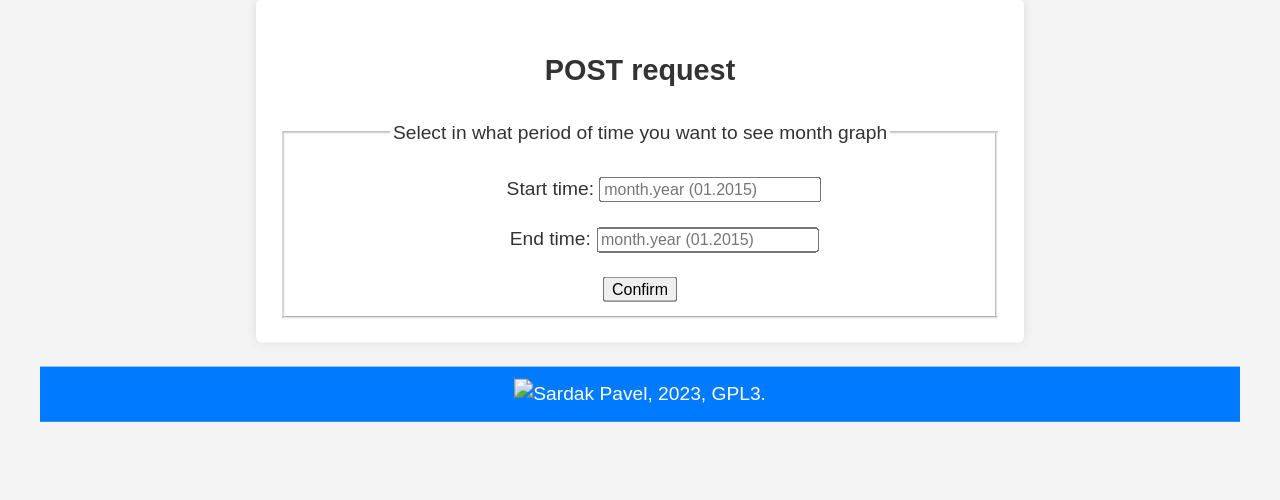
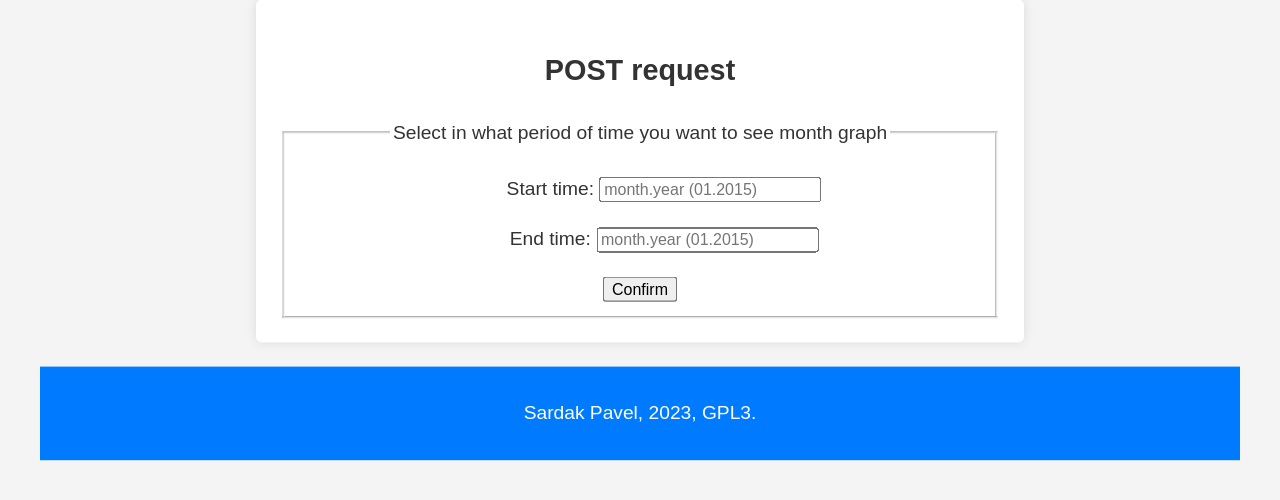
Before and after one commit to VChemSilaBrat/HSE-DSBA-2023-FIRST-SEMESTER-PROJECT, a Flask app: page /plots in a window 1280 px wide; the page is wider, and only the part inside the window is pictured. Shown: the part 141-641 px from the top of that part. Run offline with Flask 3, Linux system fonts and the light colour scheme.

Commit message:
again fix

```diff
--- a/templates/Plots.html
+++ b/templates/Plots.html
@@ -35,7 +35,7 @@
         </fieldset>
       </form>
     <footer>
-      <img alt="Sardak Pavel, 2023, GPL3.">
+      <p>Sardak Pavel, 2023, GPL3.</p>
     </footer>
   </body>
 </html>
--- a/templates/about.html
+++ b/templates/about.html
@@ -32,7 +32,7 @@
       </article>
     </main>
     <footer>
-      <img alt="Sardak Pavel, 2023, GPL3.">
+      <p>Sardak Pavel, 2023, GPL3.</p>
     </footer>
   </body>
 </html>
```
